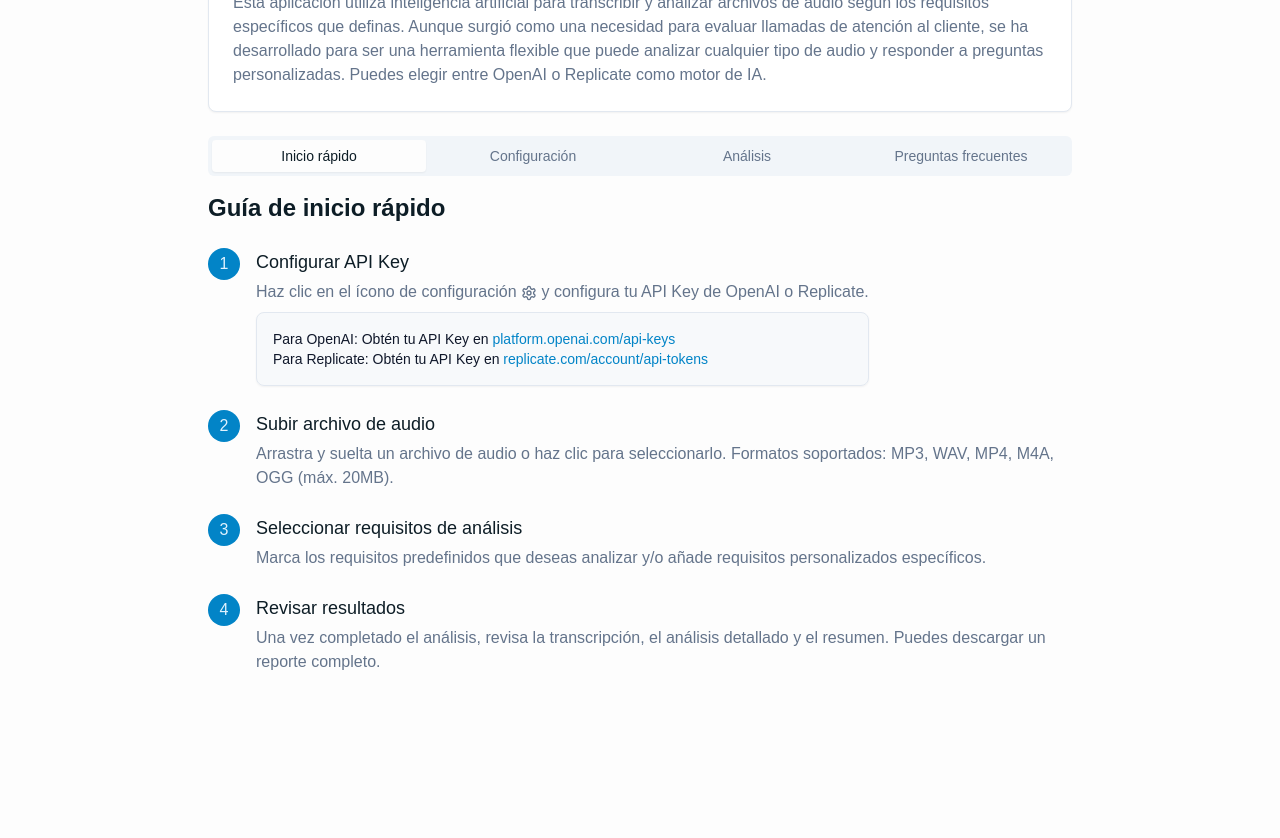
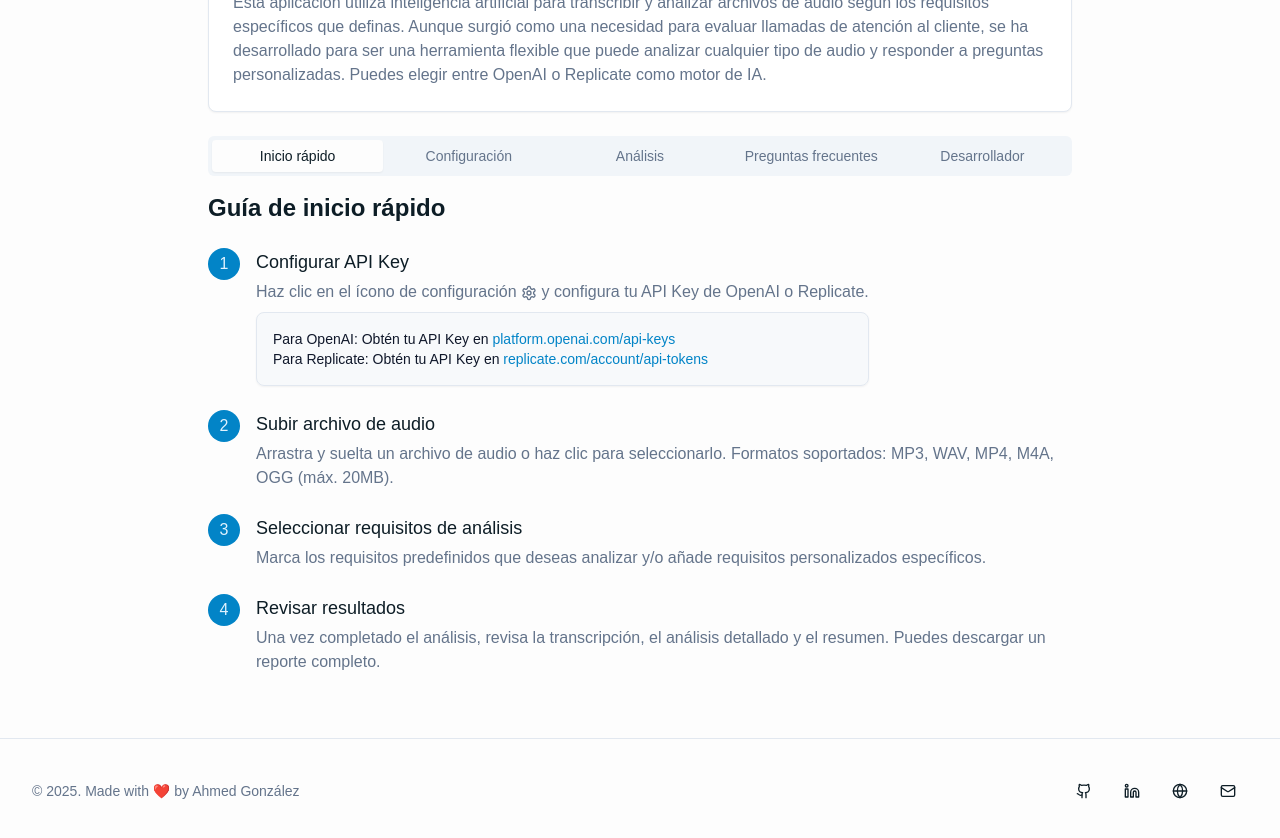
Before and after one commit to ahmedglez/audio-analyzer, a Next.js app: page /help in a window 1280 px wide. Shown: the part 200-1038 px from the top of the page. Before the commit the page ends 938 px from the top, so only its background shows below. Built offline with nearby package versions, Linux system fonts and the light colour scheme; a web font is replaced by a local one.

Commit message:
Add developer information section and footer to HelpPage

```diff
--- a/src/app/help/page.tsx
+++ b/src/app/help/page.tsx
@@ -6,11 +6,14 @@ import {
 	AlertTriangle,
 	CheckCircle,
 	ChevronLeft,
+	Code,
 	Info,
+	Mail,
 	Settings,
 	Zap,
 } from "lucide-react";
 
+import { DeveloperInfo } from "@/components/developer-info";
 import { ThemeToggle } from "@/components/theme-toggle";
 import {
 	Accordion,
@@ -70,11 +73,12 @@ export default function HelpPage() {
 			</Card>
 
 			<Tabs value={activeTab} onValueChange={setActiveTab} className="mb-8">
-				<TabsList className="mb-4 grid grid-cols-4">
+				<TabsList className="mb-4 grid grid-cols-5">
 					<TabsTrigger value="inicio">Inicio rápido</TabsTrigger>
 					<TabsTrigger value="configuracion">Configuración</TabsTrigger>
 					<TabsTrigger value="analisis">Análisis</TabsTrigger>
 					<TabsTrigger value="faq">Preguntas frecuentes</TabsTrigger>
+					<TabsTrigger value="desarrollador">Desarrollador</TabsTrigger>
 				</TabsList>
 
 				<TabsContent value="inicio" className="space-y-6">
@@ -584,6 +588,79 @@ export default function HelpPage() {
 						</AccordionItem>
 					</Accordion>
 				</TabsContent>
+
+				<TabsContent value="desarrollador" className="space-y-6">
+					<h2 className="mb-4 text-2xl font-semibold">
+						Sobre el desarrollador
+					</h2>
+
+					<DeveloperInfo />
+
+					<div className="mt-8 space-y-4">
+						<h3 className="text-xl font-medium">Historia del proyecto</h3>
+						<p className="text-muted-foreground">
+							Esta heramienta comenzó como un proyecto para resolver una
+							necesidad específica: evaluar la calidad de las llamadas de
+							atención al cliente de manera eficiente y objetiva. Con el tiempo,
+							me di cuenta de que la misma tecnología podía aplicarse a una
+							variedad mucho más amplia de casos de uso.
+						</p>
+
+						<p className="text-muted-foreground">
+							La herramienta ha evolucionado para ser una solución versátil que
+							puede analizar cualquier tipo de contenido de audio, desde
+							entrevistas y podcasts hasta conferencias y material educativo. El
+							enfoque en requisitos personalizables permite que cada usuario
+							adapte el análisis a sus necesidades específicas.
+						</p>
+
+						<div className="mt-4 flex items-start gap-3 rounded-md bg-muted/50 p-4">
+							<Code className="mt-0.5 size-5 shrink-0 text-blue-500" />
+							<div>
+								<p className="font-medium">Tecnologías utilizadas</p>
+								<p className="text-sm text-muted-foreground">
+									Esta aplicación está construida con Next.js, React, Tailwind
+									CSS y shadcn/ui para el frontend. Para el procesamiento de
+									audio y análisis de IA, se integra con las APIs de OpenAI y
+									Replicate.
+								</p>
+							</div>
+						</div>
+					</div>
+
+					<div className="mt-6 border-t pt-6">
+						<h3 className="mb-4 text-xl font-medium">
+							Contratación y servicios
+						</h3>
+						<p className="mb-4 text-muted-foreground">
+							¿Necesitas una solución personalizada para el análisis de audio o
+							contenido? ¿O quizás estás buscando un desarrollador para tu
+							próximo proyecto? Estoy disponible para:
+						</p>
+
+						<ul className="mb-6 list-disc space-y-2 pl-5 text-muted-foreground">
+							<li>Desarrollo de aplicaciones web y móviles</li>
+							<li>Integración de soluciones de IA en productos existentes</li>
+							<li>
+								Consultoría en proyectos de análisis de datos y procesamiento de
+								lenguaje natural
+							</li>
+							<li>
+								Personalización de esta herramienta para necesidades específicas
+								de tu empresa
+							</li>
+						</ul>
+
+						<div className="flex justify-center">
+							<Button asChild className="gap-2">
+								<Link href="mailto:tu@email.com">
+									<Mail className="size-4" />
+									<span>Contactar para servicios profesionales</span>
+								</Link>
+							</Button>
+						</div>
+					</div>
+				</TabsContent>
 			</Tabs>
 		</main>
 	);
--- a/src/app/layout.tsx
+++ b/src/app/layout.tsx
@@ -5,6 +5,7 @@ import { Metadata } from "next";
 import { siteConfig } from "@/config/site";
 import { fontSans } from "@/lib/fonts";
 import { cn } from "@/lib/utils";
+import { Footer } from "@/components/footer";
 import { Providers } from "@/components/providers";
 
 export const metadata: Metadata = {
@@ -54,7 +55,10 @@ export default function RootLayout({ children }: RootLayoutProps) {
 	return (
 		<html lang="en" suppressHydrationWarning>
 			<body className={cn("min-h-screen antialiased", fontSans.className)}>
-				<Providers>{children}</Providers>
+				<Providers>
+					{children}
+					<Footer />
+				</Providers>
 			</body>
 		</html>
 	);
--- /dev/null
+++ b/src/components/developer-info.tsx
@@ -0,0 +1,116 @@
+/* eslint-disable @next/next/no-img-element */
+import Link from "next/link";
+import { Coffee, Github, Globe, Linkedin, Mail } from "lucide-react";
+
+import { Badge } from "@/components/ui/badge";
+import { Button } from "@/components/ui/button";
+import {
+	Card,
+	CardContent,
+	CardDescription,
+	CardHeader,
+	CardTitle,
+} from "@/components/ui/card";
+
+export function DeveloperInfo() {
+	return (
+		<Card className="border-primary/20">
+			<CardHeader className="pb-3">
+				<CardTitle className="text-xl">Acerca del desarrollador</CardTitle>
+				<CardDescription>
+					Conoce más sobre quién está detrás de esta herramienta
+				</CardDescription>
+			</CardHeader>
+			<CardContent className="space-y-4">
+				<div className="flex flex-col items-start gap-4 sm:flex-row sm:items-center">
+					<div className="flex size-16 items-center justify-center rounded-full bg-primary/10 text-xl font-bold text-primary">
+						<img
+							src="https://avatars.githubusercontent.com/u/69789480?v=4"
+							alt="Ahmed González"
+							className="rounded-full"
+							width="64"
+							height="64"
+						/>
+					</div>
+					<div>
+						<h3 className="text-lg font-medium">Ahmed González</h3>
+						<p className="text-sm text-muted-foreground">
+							Desarrollador Full Stack
+						</p>
+						<div className="mt-2 flex flex-wrap gap-2">
+							<Badge variant="outline">React</Badge>
+							<Badge variant="outline">Next.js</Badge>
+							<Badge variant="outline">IA</Badge>
+							<Badge variant="outline">UX/UI</Badge>
+						</div>
+					</div>
+				</div>
+
+				<div className="text-sm text-muted-foreground">
+					<p>
+						Soy un desarrollador apasionado por crear herramientas que combinen
+						la potencia de la IA con interfaces intuitivas. Esta herramienta
+						nació como un proyecto para resolver necesidades reales de análisis
+						de conversaciones, y ha evolucionado para ser una herramienta
+						versátil para cualquier tipo de contenido de audio.
+					</p>
+				</div>
+
+				<div className="flex flex-wrap gap-2 pt-2">
+					<Button variant="outline" size="sm" asChild className="gap-1">
+						<Link
+							href="https://github.com/ahmedglez"
+							target="_blank"
+							rel="noopener noreferrer"
+						>
+							<Github className="mr-1 size-4" />
+							GitHub
+						</Link>
+					</Button>
+					<Button variant="outline" size="sm" asChild className="gap-1">
+						<Link
+							href="https://www.linkedin.com/in/ahmedglez/"
+							target="_blank"
+							rel="noopener noreferrer"
+						>
+							<Linkedin className="mr-1 size-4" />
+							LinkedIn
+						</Link>
+					</Button>
+					<Button variant="outline" size="sm" asChild className="gap-1">
+						<Link
+							href="https://www.ahmedglez.com/"
+							target="_blank"
+							rel="noopener noreferrer"
+						>
+							<Globe className="mr-1 size-4" />
+							Portfolio
+						</Link>
+					</Button>
+					<Button variant="outline" size="sm" asChild className="gap-1">
+						<Link href="mailto:ahmediglez@gmail.com">
+							<Mail className="mr-1 size-4" />
+							Contacto
+						</Link>
+					</Button>
+				</div>
+
+				<div className="mt-4 border-t pt-4">
+					<Button variant="default" asChild className="w-full gap-2">
+						<Link
+							href="https://ko-fi.com/ahmedglez"
+							target="_blank"
+							rel="noopener noreferrer"
+						>
+							<Coffee className="size-4" />
+							<span>Invítame a un café</span>
+						</Link>
+					</Button>
+					<p className="mt-2 text-center text-xs text-muted-foreground">
+						Si encuentras útil esta herramienta, considera apoyar su desarrollo
+					</p>
+				</div>
+			</CardContent>
+		</Card>
+	);
+}
--- /dev/null
+++ b/src/components/footer.tsx
@@ -0,0 +1,63 @@
+import Link from "next/link";
+import { Github, Globe, Linkedin, Mail } from "lucide-react";
+
+import { Button } from "@/components/ui/button";
+
+export function Footer() {
+	return (
+		<footer className="border-t py-6 md:py-8">
+			<div className="container flex flex-col items-center justify-between gap-4 md:flex-row">
+				<div className="flex flex-col items-center gap-4 md:flex-row md:items-center md:gap-2">
+					<p className="text-center text-sm leading-loose text-muted-foreground md:text-left">
+						&copy; {new Date().getFullYear()}. Made with{" "}
+						<span role="img" aria-label="love">
+							❤️
+						</span>{" "}
+						by{" "}
+						<Link
+							href="https://ahmedglez.com/"
+							target="_blank"
+							rel="noopener noreferrer"
+						>
+							Ahmed González
+						</Link>
+					</p>
+				</div>
+				<div className="flex gap-2">
+					<Button variant="ghost" size="icon" asChild aria-label="GitHub">
+						<Link
+							href="https://github.com/ahmedglez"
+							target="_blank"
+							rel="noopener noreferrer"
+						>
+							<Github className="size-4" />
+						</Link>
+					</Button>
+					<Button variant="ghost" size="icon" asChild aria-label="LinkedIn">
+						<Link
+							href="https://www.linkedin.com/in/ahmedglez/"
+							target="_blank"
+							rel="noopener noreferrer"
+						>
+							<Linkedin className="size-4" />
+						</Link>
+					</Button>
+					<Button variant="ghost" size="icon" asChild aria-label="Sitio web">
+						<Link
+							href="https://ahmedglez.com/"
+							target="_blank"
+							rel="noopener noreferrer"
+						>
+							<Globe className="size-4" />
+						</Link>
+					</Button>
+					<Button variant="ghost" size="icon" asChild aria-label="Email">
+						<Link href="mailto:ahmediglez@gmail.com">
+							<Mail className="size-4" />
+						</Link>
+					</Button>
+				</div>
+			</div>
+		</footer>
+	);
+}
```
